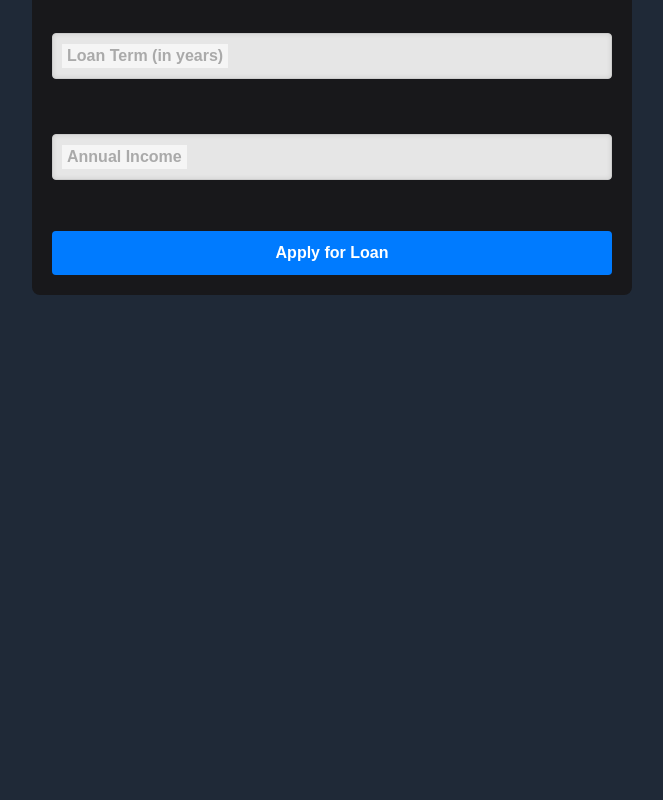
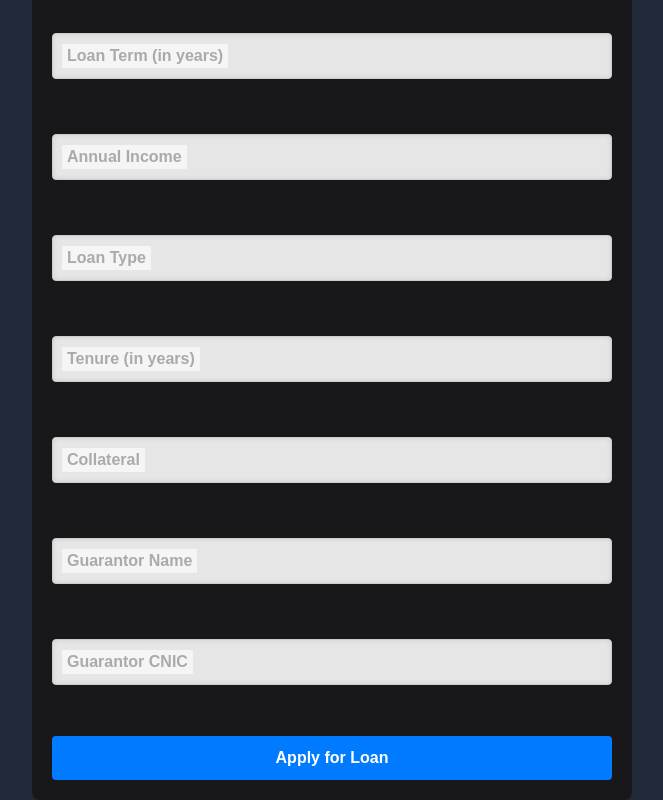
Before and after one commit to dawoodadnann/DDD-Banking-App, a React (Create React App) app: page /loan in a window 1280 px wide. Shown: the part 444-1244 px from the top of the page, without its empty margins (308-971 px from the left). Before the commit the page ends 800 px from the top, so only its background shows below. Built offline with nearby package versions, Linux system fonts and the light colour scheme.

Commit message:
loan hooks

```diff
--- a/src/pages/LoanPage.jsx
+++ b/src/pages/LoanPage.jsx
@@ -1,4 +1,3 @@
-// src/LoanPage.js
 import React, { useState } from 'react';
 import './LoanPage.css'; // Optionally, for styling
 import DynamicInput from '../components/DynamicInput'; // Import the DynamicInput component
@@ -10,6 +9,11 @@ const LoanPage = () => {
     loanAmount: '',
     loanTerm: '',
     income: '',
+    loanType: '',           // New field for LOAN_TYPE
+    tenure: '',             // New field for TENURE
+    collateral: '',          // New field for COLLATERAL
+    guarantorName: '',      // New field for GUARANTOR_NAME
+    guarantorCnic: '',      // New field for GUARANTOR_CNIC
   });
   const [submitted, setSubmitted] = useState(false);
 
@@ -21,10 +25,27 @@ const LoanPage = () => {
     });
   };
 
-  const handleSubmit = (e) => {
+  const handleSubmit = async (e) => {
     e.preventDefault();
     setSubmitted(true);
+
+    // Log form data to console (for now)
     console.log('Form Data Submitted:', formData);
+
+    // Send form data to backend (replace <backend_url> with your actual backend endpoint)
+    try {
+      const response = await fetch('<backend_url>/newloan', {
+        method: 'POST',
+        headers: {
+          'Content-Type': 'application/json',
+        },
+        body: JSON.stringify(formData),
+      });
+      const data = await response.json();
+      console.log('Response from backend:', data);
+    } catch (error) {
+      console.error('Error sending data to backend:', error);
+    }
   };
 
   return (
@@ -82,6 +103,58 @@ const LoanPage = () => {
               required
             />
           </div>
+
+          {/* New fields for attributes in the image */}
+          <div className="form-group">
+            <DynamicInput
+              label="Loan Type"
+              type="text"
+              name="loanType"
+              value={formData.loanType}
+              onChange={handleChange}
+              required
+            />
+          </div>
+          <div className="form-group">
+            <DynamicInput
+              label="Tenure (in years)"
+              type="number"
+              name="tenure"
+              value={formData.tenure}
+              onChange={handleChange}
+              required
+            />
+          </div>
+          <div className="form-group">
+            <DynamicInput
+              label="Collateral"
+              type="text"
+              name="collateral"
+              value={formData.collateral}
+              onChange={handleChange}
+            />
+          </div>
+          <div className="form-group">
+            <DynamicInput
+              label="Guarantor Name"
+              type="text"
+              name="guarantorName"
+              value={formData.guarantorName}
+              onChange={handleChange}
+              required
+            />
+          </div>
+          <div className="form-group">
+            <DynamicInput
+              label="Guarantor CNIC"
+              type="text"
+              name="guarantorCnic"
+              value={formData.guarantorCnic}
+              onChange={handleChange}
+              required
+            />
+          </div>
+
           <button type="submit" className="submit-btn">
             Apply for Loan
           </button>
@@ -94,6 +167,11 @@ const LoanPage = () => {
           <p>Requested Amount: ${formData.loanAmount}</p>
           <p>Loan Term: {formData.loanTerm} years</p>
           <p>Annual Income: ${formData.income}</p>
+          <p>Loan Type: {formData.loanType}</p>
+          <p>Tenure: {formData.tenure} years</p>
+          <p>Collateral: {formData.collateral}</p>
+          <p>Guarantor Name: {formData.guarantorName}</p>
+          <p>Guarantor CNIC: {formData.guarantorCnic}</p>
         </div>
       )}
     </div>
```
Also changed, not shown: src/pages/CardManagementPage.jsx (line endings or trailing spaces).
